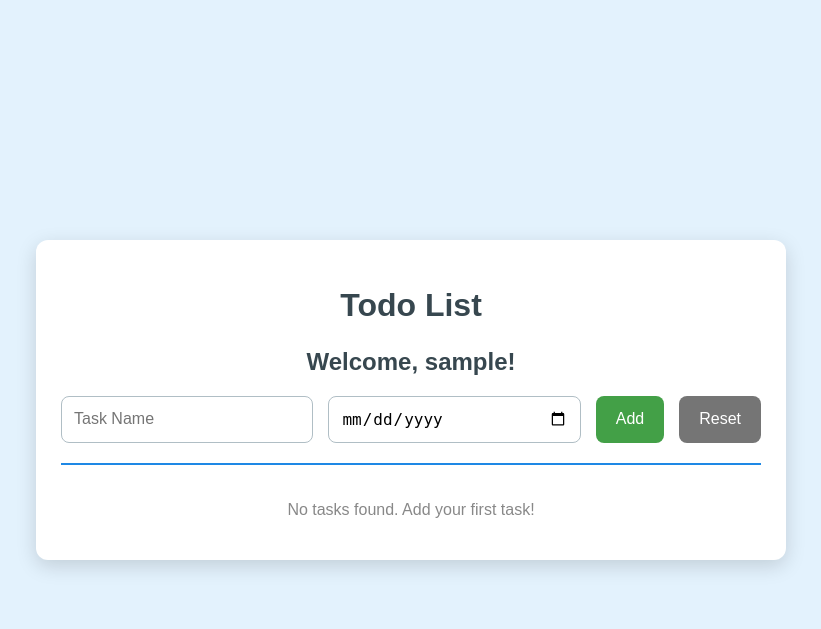
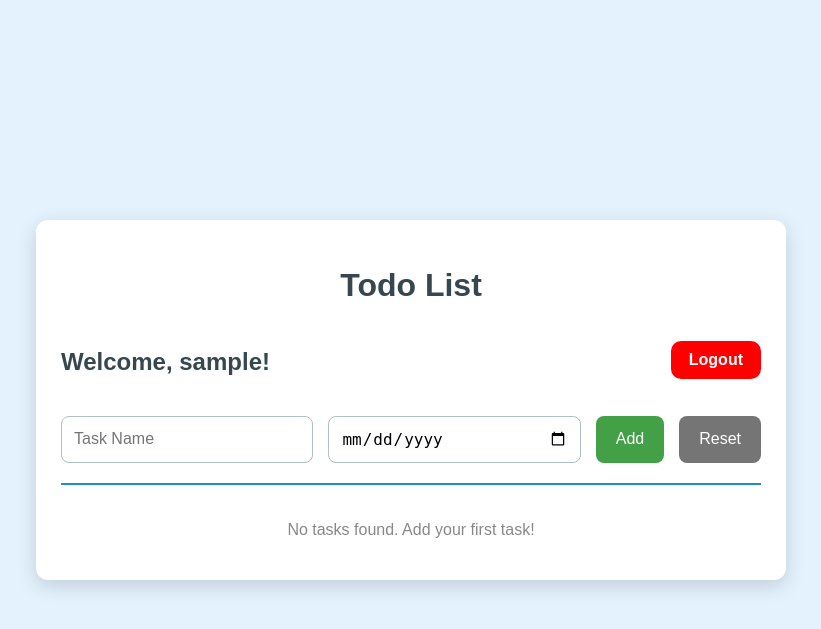
Before and after one commit to atul93050/Portfolio, a PHP site: page /todo/to_do.php in a window 1280 px wide. Shown: the top 629 px of the page, without its empty margins (229-1050 px from the left). Run offline with PHP 8.4, Linux system fonts and the light colour scheme; the visitor is signed in with stand-in values (Sample User, id 1); data that the repository does not hold is empty.

Commit message:
Add Logout feature in todo app

```diff
--- a/todo/logout.php
+++ b/todo/logout.php
@@ -0,0 +1,6 @@
+<?php
+session_start();
+session_unset();
+session_destroy();
+header('Location: login.php');
+?>
--- a/todo/to_do.php
+++ b/todo/to_do.php
@@ -1,8 +1,8 @@
 <?php
 session_start();
 $user = $_SESSION['user'];
-if ($user){
-   $user_id = $user['user_id'];
+if ($user) {
+    $user_id = $user['user_id'];
 
 } else {
     header('Location: login.php');
@@ -40,16 +40,21 @@ $tasks = $stmt->fetchAll(PDO::FETCH_ASSOC);
 
 <!DOCTYPE html>
 <html lang="en">
+
 <head>
     <meta charset="UTF-8">
     <meta name="viewport" content="width=device-width, initial-scale=1.0">
     <title>Todo List</title>
     <link rel="stylesheet" href="todo.css">
 </head>
+
 <body>
     <main>
         <h1>Todo List</h1>
-        <h3><?php echo "Welcome, " . $user['username'] . "!" ?></h3>
+        <div class="user-info">
+            <h3><?php echo "Welcome, " . $user['username'] . "!" ?></h3>
+            <a href="logout.php" class="logout-button">Logout</a>
+        </div>
         <form method="POST">
             <input type="text" name="task_name" placeholder="Task Name" required>
             <input type="date" name="due_date" required>
@@ -61,10 +66,12 @@ $tasks = $stmt->fetchAll(PDO::FETCH_ASSOC);
             <?php if ($tasks): ?>
                 <?php foreach ($tasks as $task): ?>
                     <div class="todo-item">
-                        <span><?php echo htmlspecialchars($task['task_name']); ?> (<?php echo htmlspecialchars($task['due_date']); ?>)</span>
+                        <span><?php echo htmlspecialchars($task['task_name']); ?>
+                            (<?php echo htmlspecialchars($task['due_date']); ?>)</span>
                         <div class="todo-actions">
                             <a class="update-button" href="update.php?id=<?php echo $task['task_id']; ?>">Update</a>
-                            <a class="delete-button" href="to_do.php?id=<?php echo $task['task_id']; ?>" onclick="return confirm('Are you sure you want to delete this task?')">Delete</a>
+                            <a class="delete-button" href="to_do.php?id=<?php echo $task['task_id']; ?>"
+                                onclick="return confirm('Are you sure you want to delete this task?')">Delete</a>
                         </div>
                     </div>
                 <?php endforeach; ?>
@@ -74,4 +81,5 @@ $tasks = $stmt->fetchAll(PDO::FETCH_ASSOC);
         </div>
     </main>
 </body>
+
 </html>
--- a/todo/todo.css
+++ b/todo/todo.css
@@ -32,7 +32,25 @@ h3{
     color: #37474f; /* Dark slate for elegance */
     margin-bottom: 20px;
 }
+.user-info{
+    display: flex;
+    justify-content: space-between;
+    align-items: center;
+    margin-bottom: 20px;
+}
 
+.user-info a {
+    text-decoration: none;
+    font-weight: bold;
+    transition: all 0.3s ease;
+    text-decoration: none;
+    border: 2px solid red;
+    border-radius: 10px;
+    padding: 0.5em 1em;
+    color: white;
+    background-color: red;
+
+}
 form {
 display: flex;
 flex-wrap: wrap; /* Allows form to wrap on smaller screens */
```
Also changed, not shown: todo/registration.php (+8 -0 lines).
